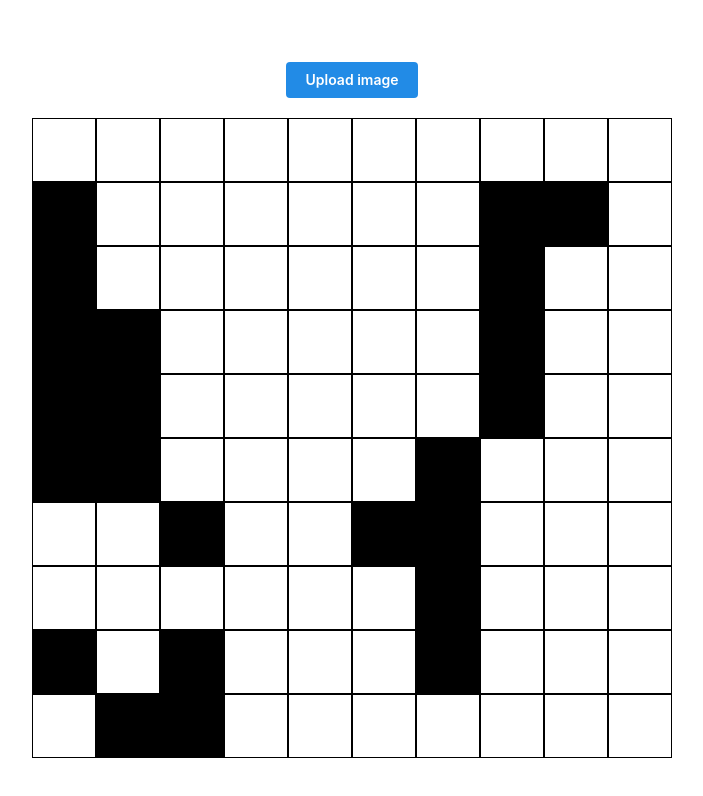
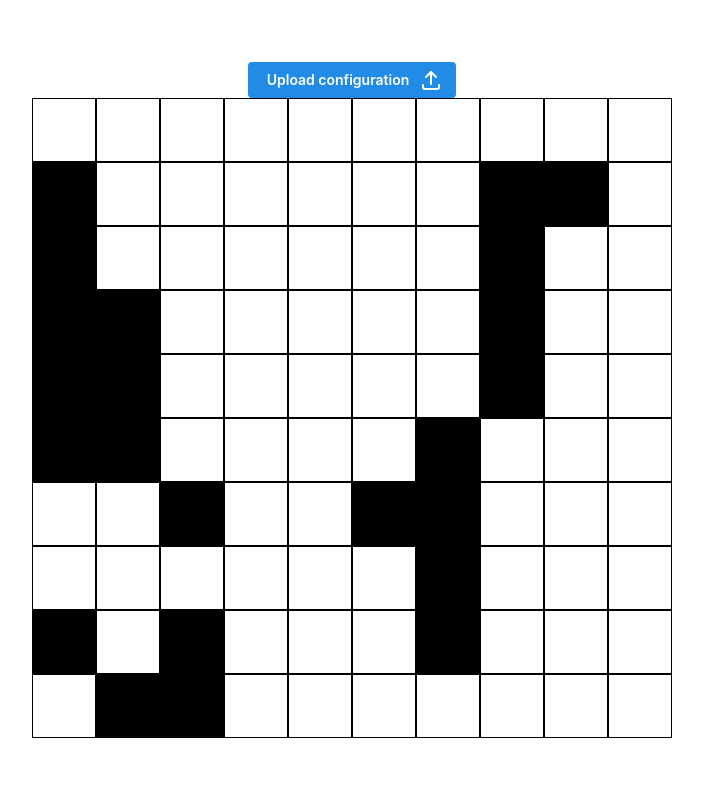
Before and after one commit to Josh-Human/game-of-life, a Next.js app: page / in a window 1280 px wide. Shown: the top 796 px of the page, without its empty margins (288-991 px from the left). Built offline with nearby package versions, Linux system fonts and the light colour scheme.

Commit message:
style: change text on file input and remove margin

```diff
--- a/components/file-input.tsx
+++ b/components/file-input.tsx
@@ -1,4 +1,5 @@
 import { Group, FileButton, Button } from '@mantine/core';
+import { IconUpload } from '@tabler/icons-react';
 import { useEffect, useState } from 'react';
 
 interface FileInputProps {
@@ -25,9 +26,13 @@ export default function FileInput({ loadBoard }: FileInputProps) {
   }, [file]);
   return (
     <>
-      <Group className="my-5 justify-center">
+      <Group className="justify-center">
         <FileButton onChange={setFile} accept=".txt">
-          {(props) => <Button {...props}>Upload image</Button>}
+          {(props) => (
+            <Button {...props} rightSection={<IconUpload />}>
+              Upload configuration
+            </Button>
+          )}
         </FileButton>
       </Group>
     </>
```
